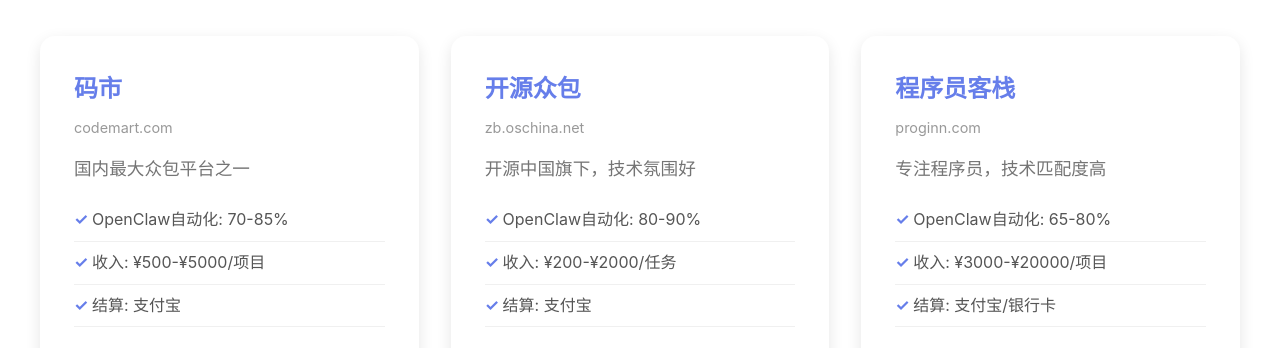
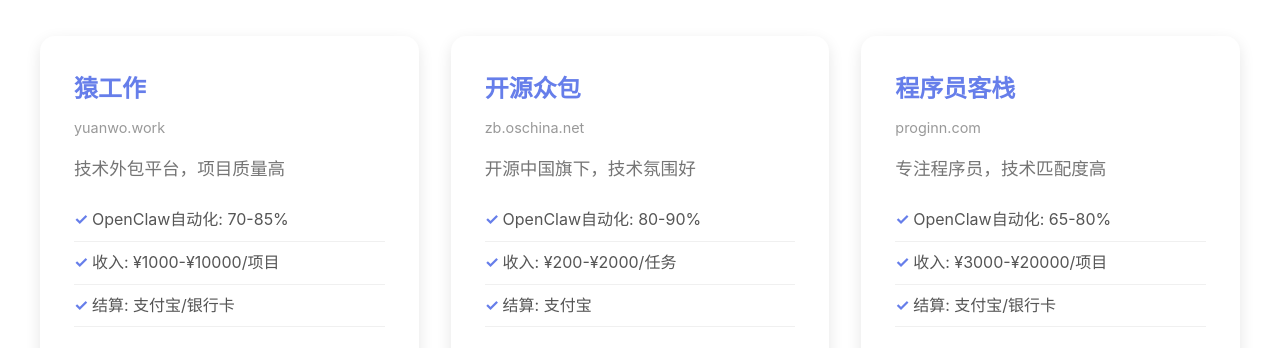
Before and after one commit to amosliuster163/openclaw-task-platform, a plain HTML site: page index.html in a window 1280 px wide. Shown: the part 598-946 px from the top of the page. Drawn offline with Linux system fonts and the light colour scheme.

Commit message:
fix: 修复链接问题，替换已关闭的码市为猿工作

```diff
--- a/index.html
+++ b/index.html
@@ -31,15 +31,15 @@
             <h2>平台推荐</h2>
             <div class="platform-grid">
                 <div class="platform-card">
-                    <h3>码市</h3>
-                    <p class="url">codemart.com</p>
-                    <p class="description">国内最大众包平台之一</p>
+                    <h3>猿工作</h3>
+                    <p class="url">yuanwo.work</p>
+                    <p class="description">技术外包平台，项目质量高</p>
                     <ul class="features">
                         <li>OpenClaw自动化: 70-85%</li>
-                        <li>收入: ¥500-¥5000/项目</li>
-                        <li>结算: 支付宝</li>
+                        <li>收入: ¥1000-¥10000/项目</li>
+                        <li>结算: 支付宝/银行卡</li>
                     </ul>
-                    <a href="https://codemart.com" target="_blank" class="visit-link">访问平台 →</a>
+                    <a href="https://www.yuanwo.work" target="_blank" class="visit-link">访问平台 →</a>
                 </div>
 
                 <div class="platform-card">
@@ -63,7 +63,7 @@
                         <li>收入: ¥3000-¥20000/项目</li>
                         <li>结算: 支付宝/银行卡</li>
                     </ul>
-                    <a href="https://proginn.com" target="_blank" class="visit-link">访问平台 →</a>
+                    <a href="https://www.proginn.com" target="_blank" class="visit-link">访问平台 →</a>
                 </div>
 
                 <div class="platform-card">
@@ -75,7 +75,7 @@
                         <li>收入: ¥100-¥3000/任务</li>
                         <li>结算: 支付宝/微信</li>
                     </ul>
-                    <a href="https://zbj.com" target="_blank" class="visit-link">访问平台 →</a>
+                    <a href="https://www.zbj.com" target="_blank" class="visit-link">访问平台 →</a>
                 </div>
 
                 <div class="platform-card">
@@ -87,7 +87,7 @@
                         <li>收入: ¥200-¥2000/任务</li>
                         <li>结算: 支付宝</li>
                     </ul>
-                    <a href="https://epwk.com" target="_blank" class="visit-link">访问平台 →</a>
+                    <a href="https://www.epwk.com" target="_blank" class="visit-link">访问平台 →</a>
                 </div>
 
                 <div class="platform-card">
@@ -99,7 +99,7 @@
                         <li>收入: $50-$500/bug</li>
                         <li>结算: PayPal</li>
                     </ul>
-                    <a href="https://github.com/issues" target="_blank" class="visit-link">访问平台 →</a>
+                    <a href="https://github.com" target="_blank" class="visit-link">访问平台 →</a>
                 </div>
             </div>
         </section>
```
